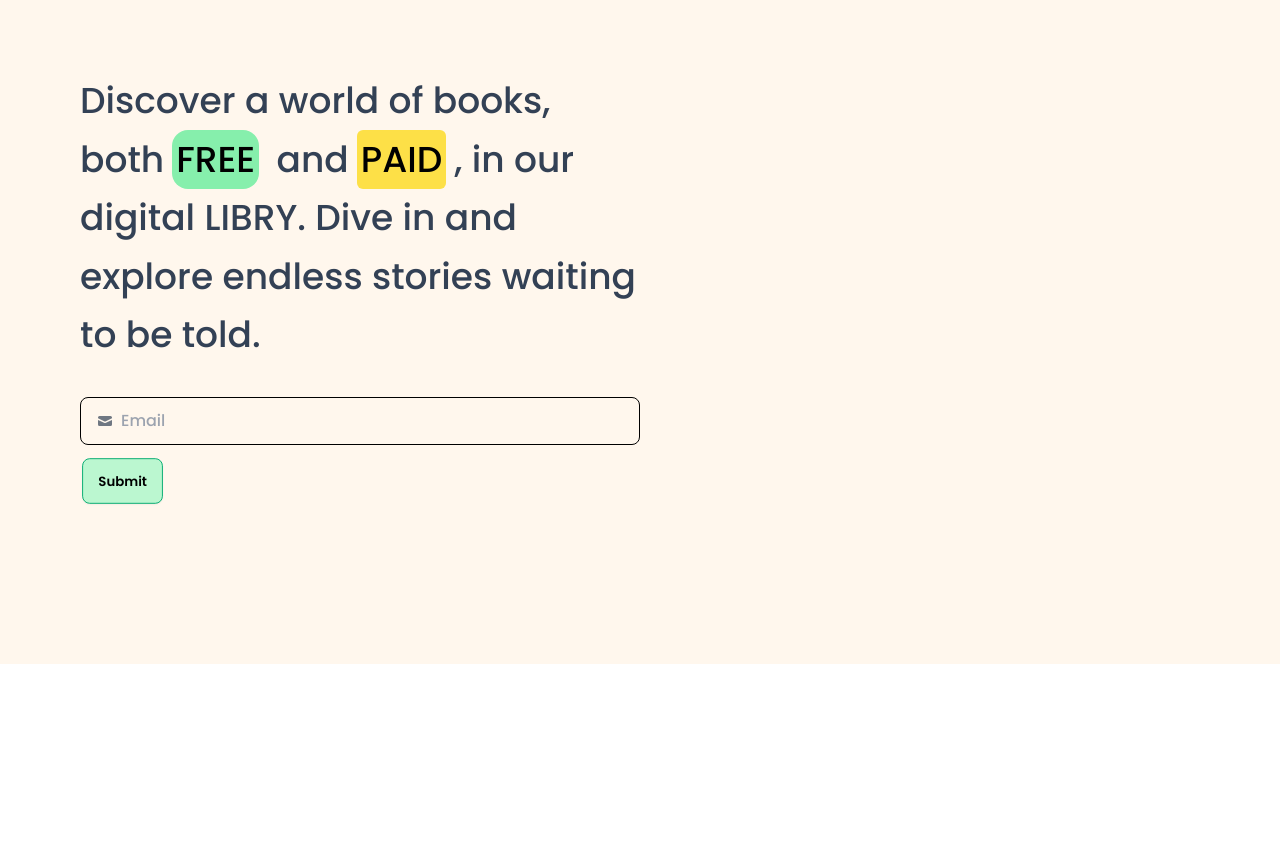
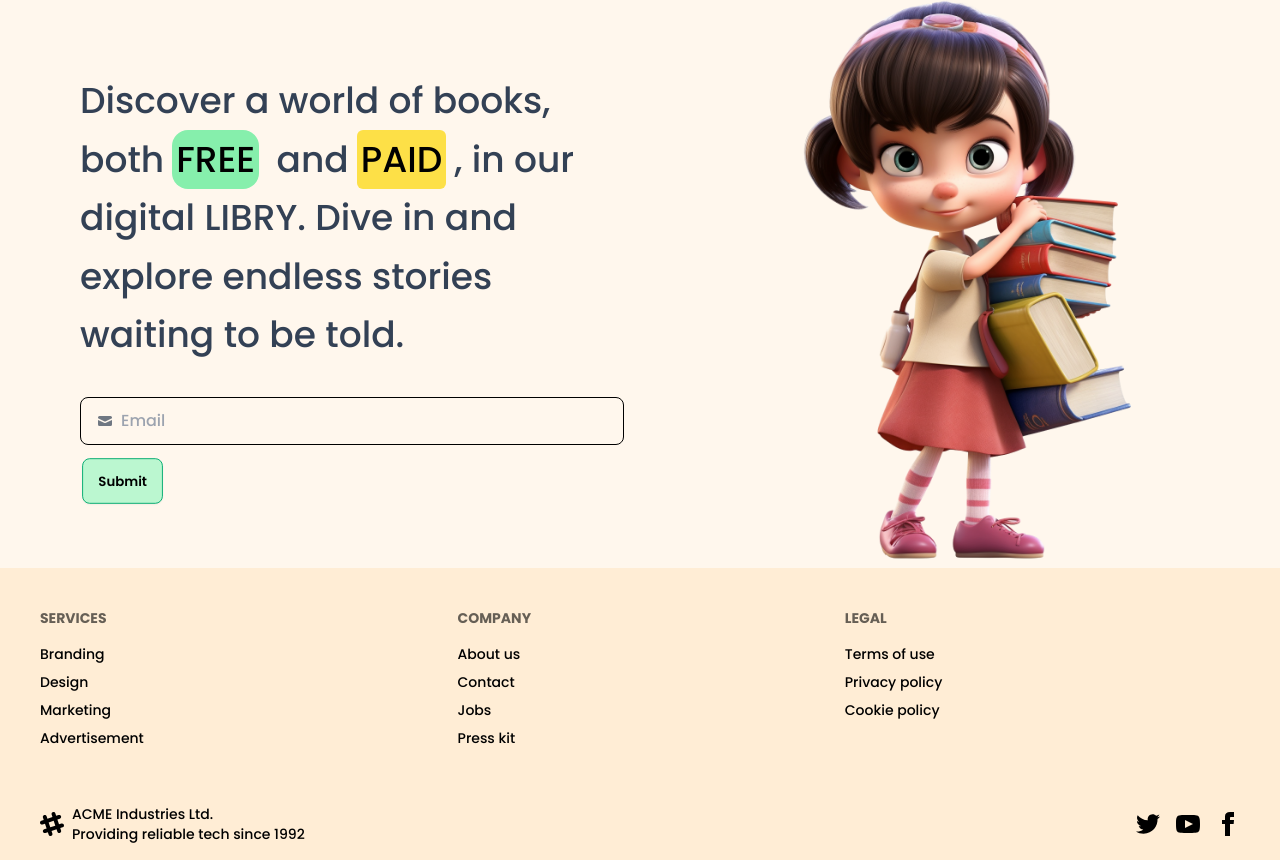
Before and after one commit to Harshninave04/Libry, a React (Vite) app in the folder Frontend/: page / in a window 1280 px wide. Shown: the part 136-996 px from the top of the page. Before the commit the page ends 800 px from the top, so only its background shows below. Built offline with nearby package versions, Linux system fonts and the light colour scheme; a web font is replaced by a local one.

Commit message:
Hero page done and dummy footer added

```diff
--- a/Frontend/src/App.jsx
+++ b/Frontend/src/App.jsx
@@ -1,4 +1,5 @@
 import Banner from './components/Banner';
+import Footer from './components/Footer';
 import Navbar from './components/Navbar';
 
 function App() {
@@ -6,6 +7,7 @@
     <div className="bg-orange-50 h-screen object-cover">
       <Navbar />
       <Banner />
+      <Footer />
     </div>
   );
 }
--- a/Frontend/src/components/Banner.jsx
+++ b/Frontend/src/components/Banner.jsx
@@ -2,7 +2,7 @@
   return (
     <>
       <div className="max-w-screen-2xl container mx-auto md:px-20 px-4 md:flex">
-        <div className="text-3xl md:text-4xl w-full md:w-1/2 mt-12 md:mt-36 md:text-slate-700 leading-normal md:leading-relaxed ">
+        <div className="text-3xl md:text-4xl w-full md:w-1/2 mt-12 md:mt-36 md:text-slate-700 leading-normal md:leading-relaxed">
           Discover a world of books, both
           <span className="bg-green-300 text-black p-1 md:rounded-2xl mx-2">FREE</span> and
           <span className="bg-yellow-300 text-black p-1 md:rounded-md mx-2">PAID</span>, in our
@@ -22,9 +22,17 @@
             <button className="md:btn hidden md:btn-success md:bg-green-200 ">Submit</button>
           </div>
         </div>
-        {/* <div className="w-full md:w-1/2 mt-4 mx-4 md:mt-16 ">
-          <img src="../../public/books_png.png" alt="" className="h-3/5" />
-        </div> */}
+        <div className="flex justify-center items-center md:flex md:justify-center md:items-center md:w-1/2 mt-4 mx-4 md:mt-16 ">
+          <img src="../../public/books_png.png" alt="" className="w-72 md:w-96 h-full md:ml-28" />
+        </div>
+        <div className="join md:hidden mb-4 flex justify-center items-center">
+          <input
+            type="text"
+            placeholder="username@site.com"
+            className="input bg-orange-50 border-black  join-item"
+          />
+          <button className="btn btn-success join-item">Submit</button>
+        </div>
       </div>
     </>
   );
--- /dev/null
+++ b/Frontend/src/components/Footer.jsx
@@ -0,0 +1,82 @@
+function Footer() {
+  return (
+    <div>
+      <footer className="footer p-10 text-black mb-0 bg-orange-100">
+        <nav>
+          <h6 className="footer-title">Services</h6>
+          <a className="link link-hover">Branding</a>
+          <a className="link link-hover">Design</a>
+          <a className="link link-hover">Marketing</a>
+          <a className="link link-hover">Advertisement</a>
+        </nav>
+        <nav>
+          <h6 className="footer-title">Company</h6>
+          <a className="link link-hover">About us</a>
+          <a className="link link-hover">Contact</a>
+          <a className="link link-hover">Jobs</a>
+          <a className="link link-hover">Press kit</a>
+        </nav>
+        <nav>
+          <h6 className="footer-title">Legal</h6>
+          <a className="link link-hover">Terms of use</a>
+          <a className="link link-hover">Privacy policy</a>
+          <a className="link link-hover">Cookie policy</a>
+        </nav>
+      </footer>
+      <footer className="footer px-10 py-4 bg-orange-100 text-black border-base-300">
+        <aside className="items-center grid-flow-col">
+          <svg
+            width="24"
+            height="24"
+            viewBox="0 0 24 24"
+            xmlns="http://www.w3.org/2000/svg"
+            fillRule="evenodd"
+            clipRule="evenodd"
+            className="fill-current">
+            <path d="M22.672 15.226l-2.432.811.841 2.515c.33 1.019-.209 2.127-1.23 2.456-1.15.325-2.148-.321-2.463-1.226l-.84-2.518-5.013 1.677.84 2.517c.391 1.203-.434 2.542-1.831 2.542-.88 0-1.601-.564-1.86-1.314l-.842-2.516-2.431.809c-1.135.328-2.145-.317-2.463-1.229-.329-1.018.211-2.127 1.231-2.456l2.432-.809-1.621-4.823-2.432.808c-1.355.384-2.558-.59-2.558-1.839 0-.817.509-1.582 1.327-1.846l2.433-.809-.842-2.515c-.33-1.02.211-2.129 1.232-2.458 1.02-.329 2.13.209 2.461 1.229l.842 2.515 5.011-1.677-.839-2.517c-.403-1.238.484-2.553 1.843-2.553.819 0 1.585.509 1.85 1.326l.841 2.517 2.431-.81c1.02-.33 2.131.211 2.461 1.229.332 1.018-.21 2.126-1.23 2.456l-2.433.809 1.622 4.823 2.433-.809c1.242-.401 2.557.484 2.557 1.838 0 .819-.51 1.583-1.328 1.847m-8.992-6.428l-5.01 1.675 1.619 4.828 5.011-1.674-1.62-4.829z"></path>
+          </svg>
+          <p>
+            ACME Industries Ltd. <br />
+            Providing reliable tech since 1992
+          </p>
+        </aside>
+        <nav className="md:place-self-center md:justify-self-end">
+          <div className="grid grid-flow-col gap-4">
+            <a>
+              <svg
+                xmlns="http://www.w3.org/2000/svg"
+                width="24"
+                height="24"
+                viewBox="0 0 24 24"
+                className="fill-current">
+                <path d="M24 4.557c-.883.392-1.832.656-2.828.775 1.017-.609 1.798-1.574 2.165-2.724-.951.564-2.005.974-3.127 1.195-.897-.957-2.178-1.555-3.594-1.555-3.179 0-5.515 2.966-4.797 6.045-4.091-.205-7.719-2.165-10.148-5.144-1.29 2.213-.669 5.108 1.523 6.574-.806-.026-1.566-.247-2.229-.616-.054 2.281 1.581 4.415 3.949 4.89-.693.188-1.452.232-2.224.084.626 1.956 2.444 3.379 4.6 3.419-2.07 1.623-4.678 2.348-7.29 2.04 2.179 1.397 4.768 2.212 7.548 2.212 9.142 0 14.307-7.721 13.995-14.646.962-.695 1.797-1.562 2.457-2.549z"></path>
+              </svg>
+            </a>
+            <a>
+              <svg
+                xmlns="http://www.w3.org/2000/svg"
+                width="24"
+                height="24"
+                viewBox="0 0 24 24"
+                className="fill-current">
+                <path d="M19.615 3.184c-3.604-.246-11.631-.245-15.23 0-3.897.266-4.356 2.62-4.385 8.816.029 6.185.484 8.549 4.385 8.816 3.6.245 11.626.246 15.23 0 3.897-.266 4.356-2.62 4.385-8.816-.029-6.185-.484-8.549-4.385-8.816zm-10.615 12.816v-8l8 3.993-8 4.007z"></path>
+              </svg>
+            </a>
+            <a>
+              <svg
+                xmlns="http://www.w3.org/2000/svg"
+                width="24"
+                height="24"
+                viewBox="0 0 24 24"
+                className="fill-current">
+                <path d="M9 8h-3v4h3v12h5v-12h3.642l.358-4h-4v-1.667c0-.955.192-1.333 1.115-1.333h2.885v-5h-3.808c-3.596 0-5.192 1.583-5.192 4.615v3.385z"></path>
+              </svg>
+            </a>
+          </div>
+        </nav>
+      </footer>
+    </div>
+  );
+}
+
+export default Footer;
```
